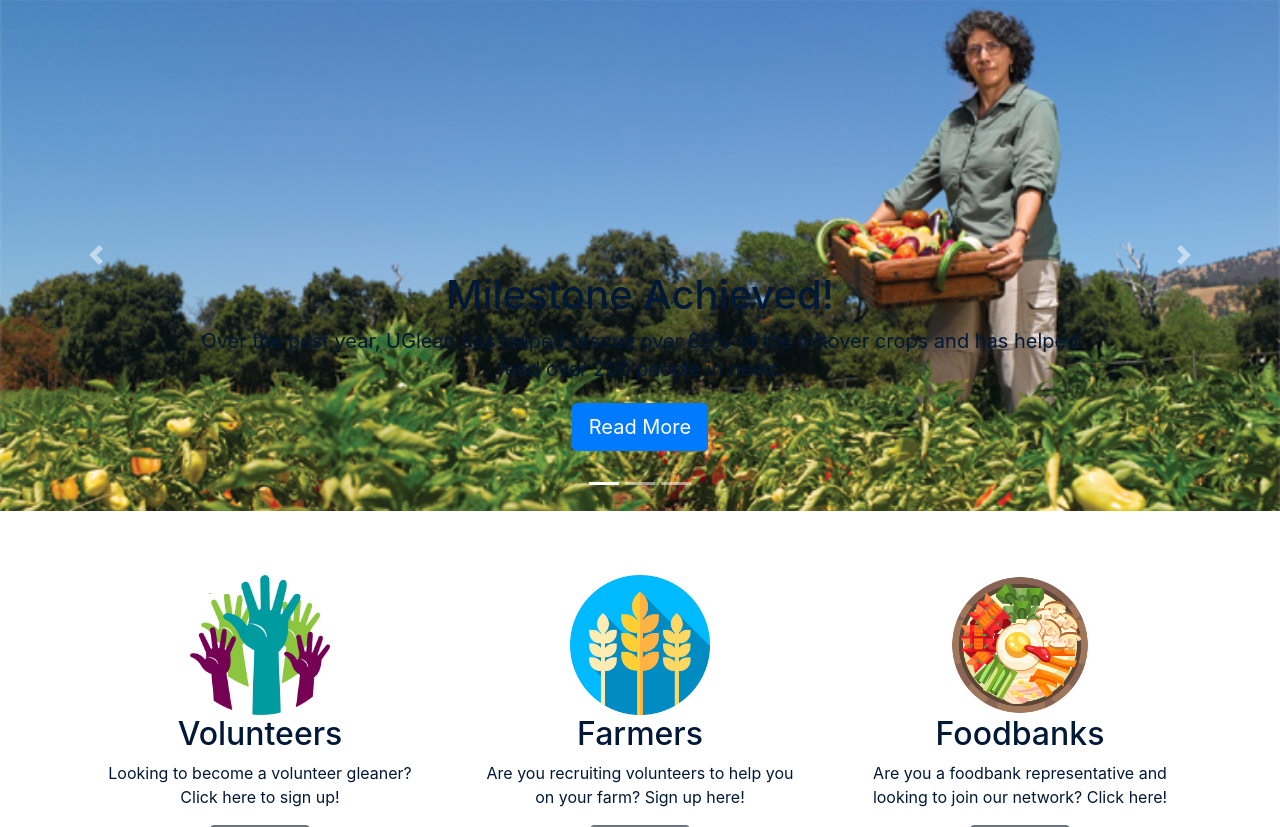
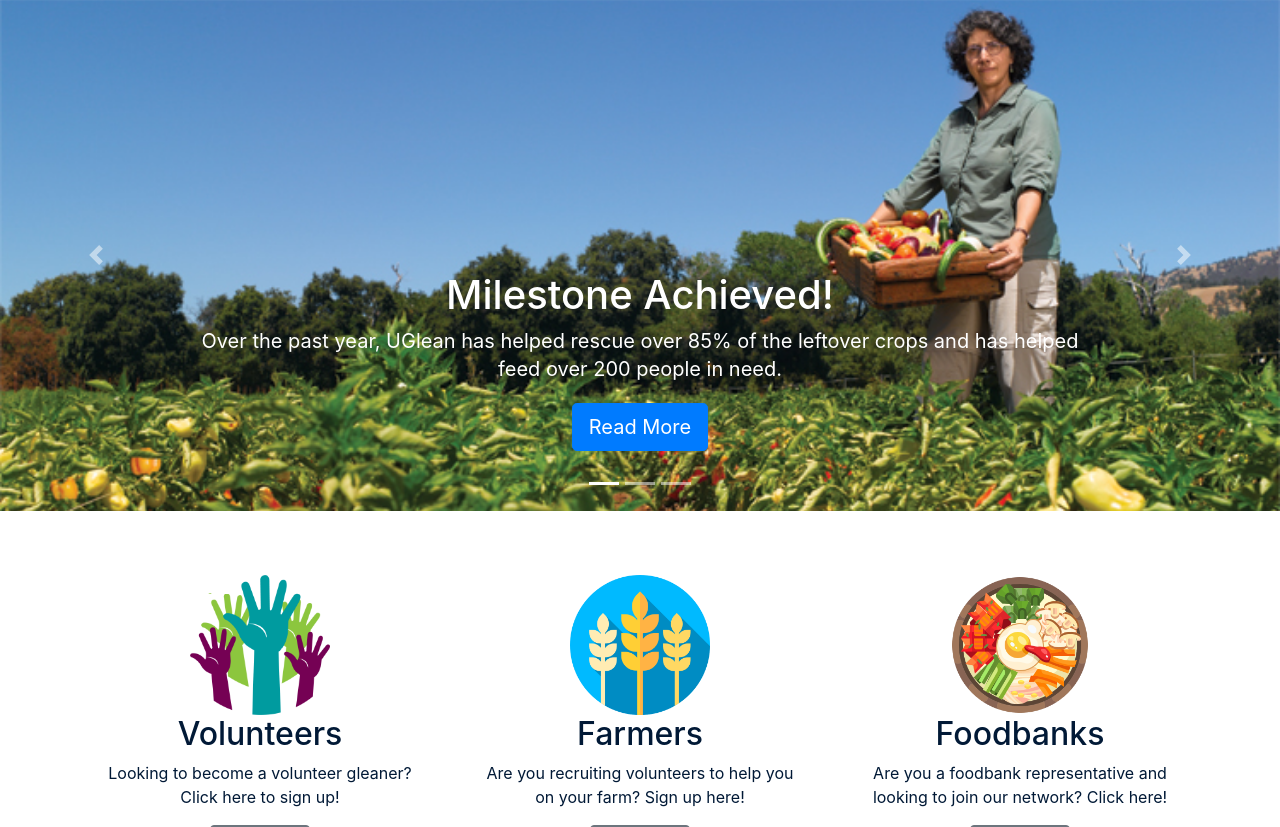
Before and after one commit to jgrospe92/CodeToGive-EarthDay, a PHP site: page / in a window 1280 px wide. Shown: the part 97-924 px from the top of the page. Run offline with PHP 8.4, Linux system fonts and the light colour scheme.

Commit message:
change home page styling
changed h1 and p color to white
Cropped team image

```diff
--- a/app/views/Main/index.php
+++ b/app/views/Main/index.php
@@ -17,6 +17,9 @@
         -moz-user-select: none;
         -ms-user-select: none;
         user-select: none;
+      }
+      .text-color h1, .text-color p{
+            color: white;
       }
 
       @media (min-width: 768px) {
@@ -39,7 +42,7 @@
                 <div class="carousel-item active">
                     <img class="d-block w-100" src="/resources/images/miletsone.jpg" alt="First slide">
                     <div class="container">
-                        <div class="carousel-caption text-start">
+                        <div class="carousel-caption text-start text-color">
                             <h1>Milestone Achieved! </h1>
                             <p>
                                 Over the past year, UGlean has helped rescue over 85% of the leftover crops and has helped feed over 200 people in need.
@@ -63,9 +66,9 @@
                     </div>
                 </div>
                 <div class="carousel-item">
-                    <img class="d-block w-100" src="/resources/images/teams.png" alt="Third slide">
+                    <img class="d-block w-100" src="/resources/images/teams.jpg" alt="Third slide">
                     <div class="container">
-                        <div class="carousel-caption text-end">
+                        <div class="carousel-caption text-color text-end">
                             <h1>Pictures are in!</h1>
                             <p>
                                 View pictures from last year's events here!
```
Also changed, not shown: resources/images/teams.jpg (added), resources/images/teams.png (deleted), 1 other file.
